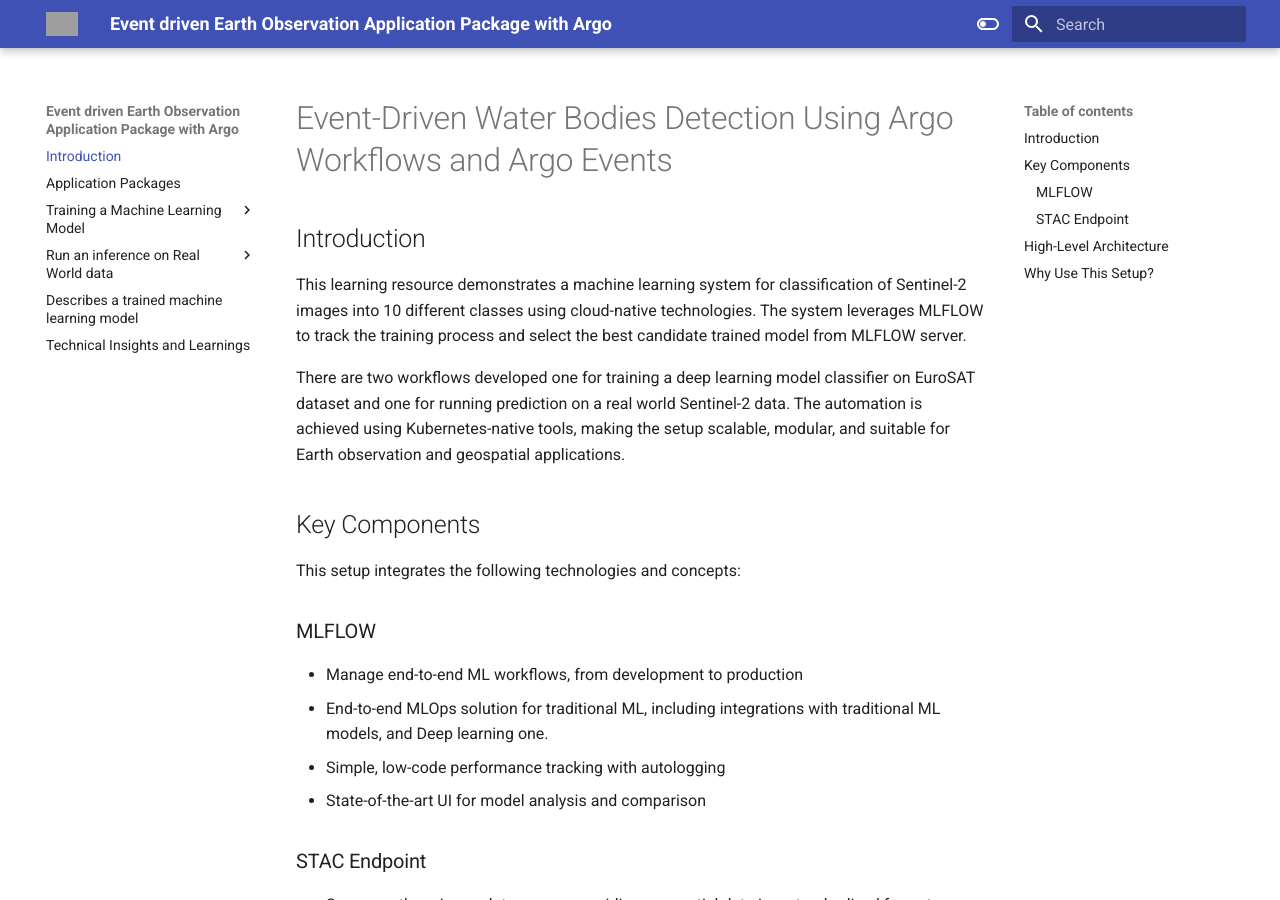
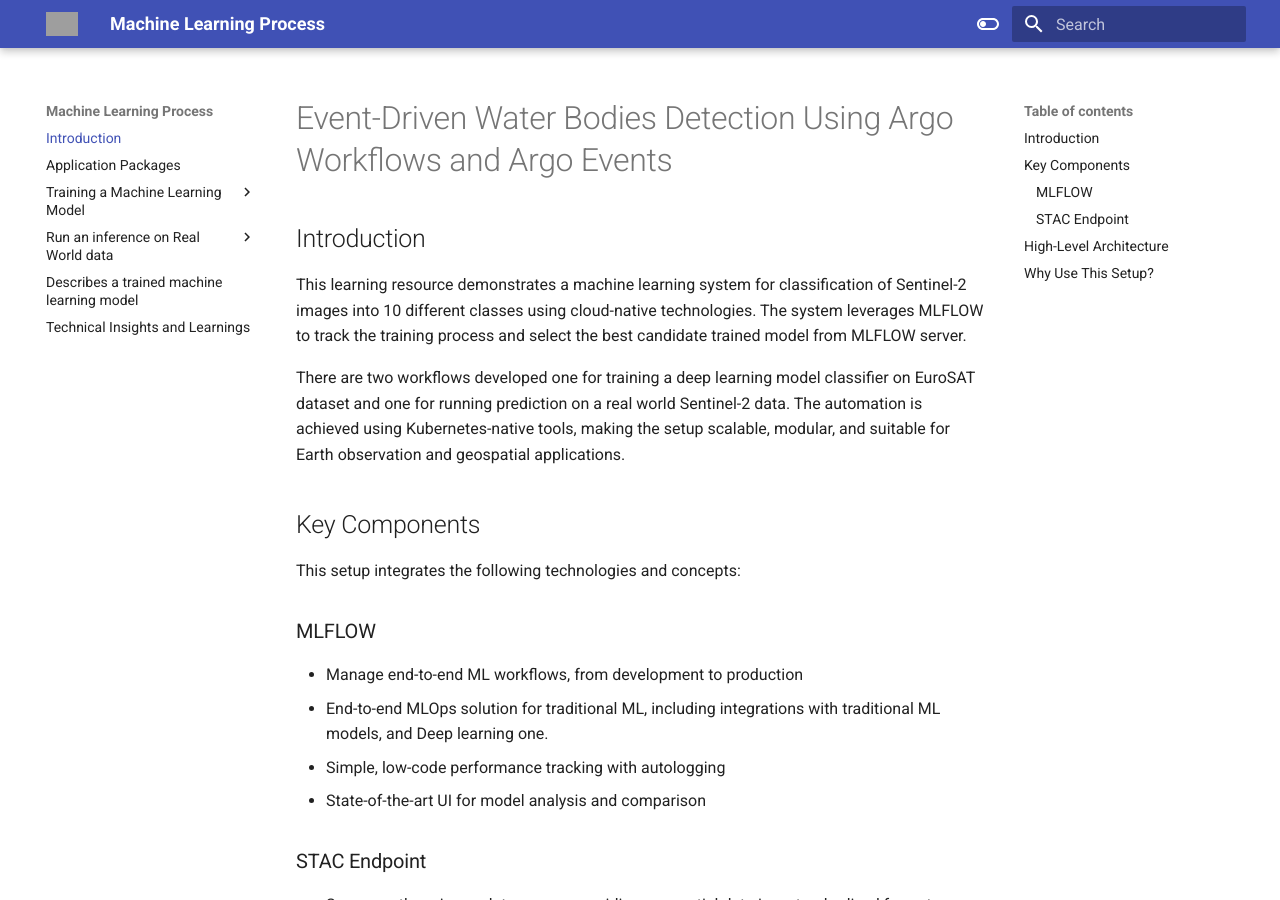
Before and after one commit to simonevaccari/machine-learning-process, an MkDocs documentation site: the page built from docs/index.md, in a window 1280 px wide and 900 px high. Built offline with MkDocs 1.6.1 and Material for MkDocs 9.7.7, drawn with Linux system fonts in a browser that asks for light colours; grey boxes are pictures that could not be loaded.

Commit message:
docs: edit mkdocs

```diff
--- a/mkdocs.yaml
+++ b/mkdocs.yaml
@@ -1,5 +1,4 @@
-site_name: Event driven Earth Observation Application Package with Argo
-
+site_name: Machine Learning Process
 theme:
     logo: imgs/icon-eoap.png
     name: material
```
